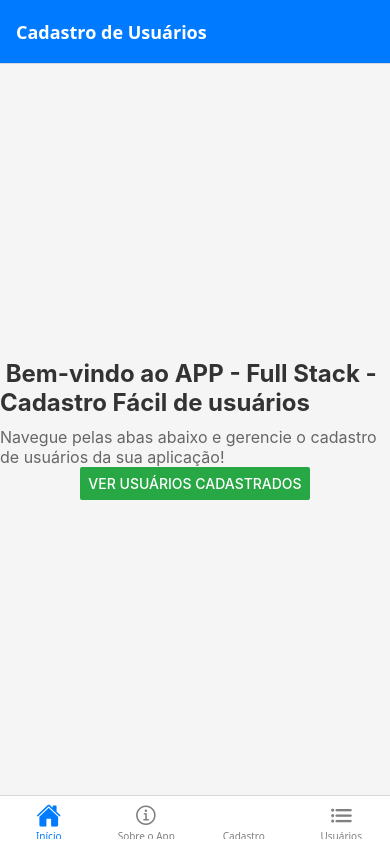
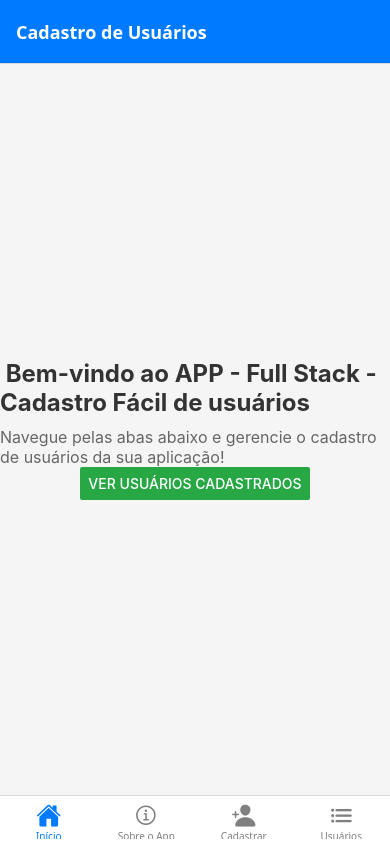
Before and after one commit to Michael-Rafael-Andrade/CadastroApp_P2, a React Native app: screen / in a window 390 px wide. Built offline with nearby package versions, Linux system fonts and the light colour scheme.

Commit message:
Update App.js

```diff
--- a/App.js
+++ b/App.js
@@ -29,9 +29,11 @@
             iconName = focused ? 'home' : 'home-outline';
           } else if (route.name === 'Sobre') {
             iconName = focused ? 'information-circle' : 'information-circle-outline';
+          } else if (route.name === 'Lista'){
+            iconName = focused ? 'list' : 'list-outline';
+          } else if (route.name === 'Cadastro'){
+            iconName = focused ? 'person-add' : 'person-add-outline';
           }
-
-
 
 
           return <Ionicons name={iconName} size={size} color={color} />;
@@ -56,7 +58,7 @@
       <NavegadorTabs.Screen
         name="Cadastro"
         component={TelaCadastro}
-        option={{
+        options={{
           title: 'Cadastrar', tabBarIcon: ({ color, size }) => (
             <Ionicons name="person-add" size={size} color={color} />
           )
```
